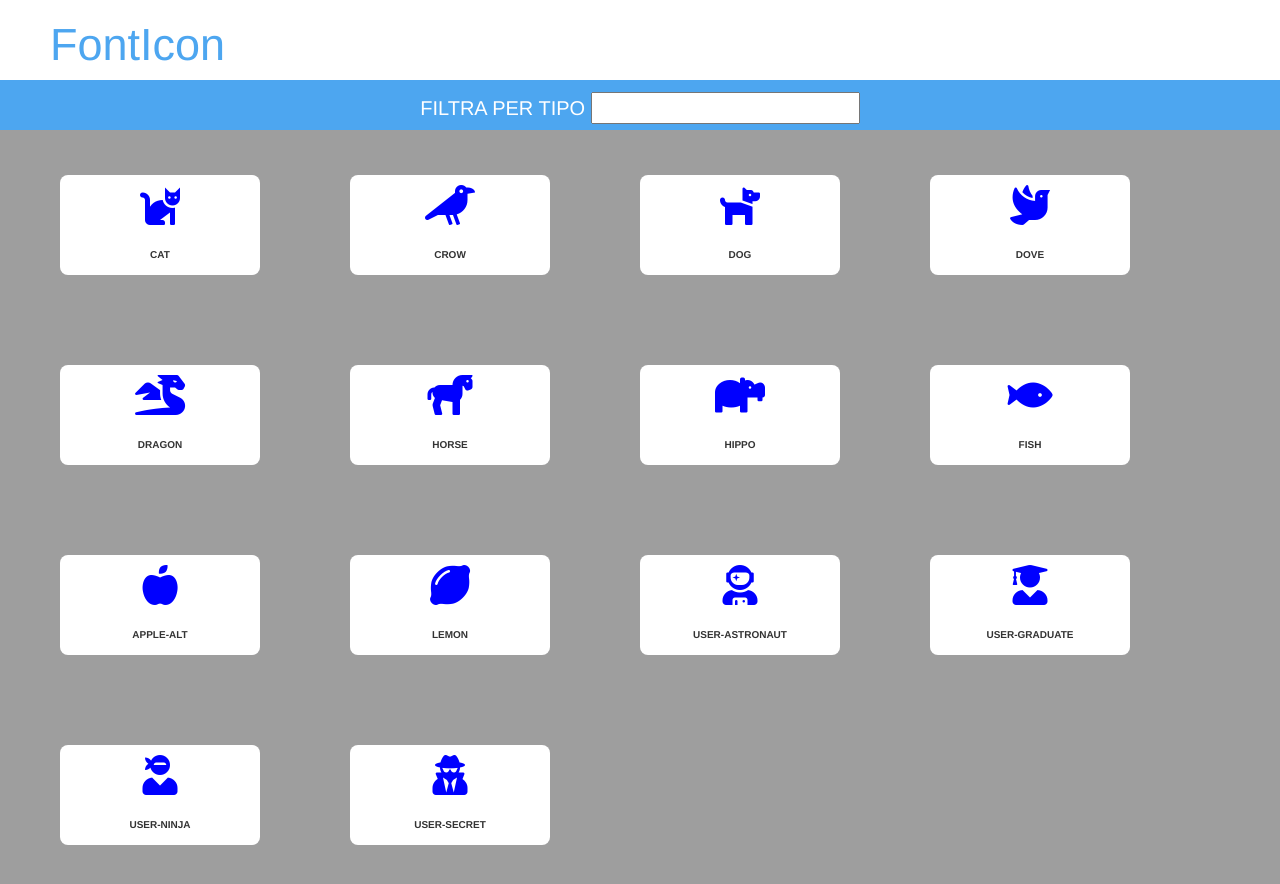
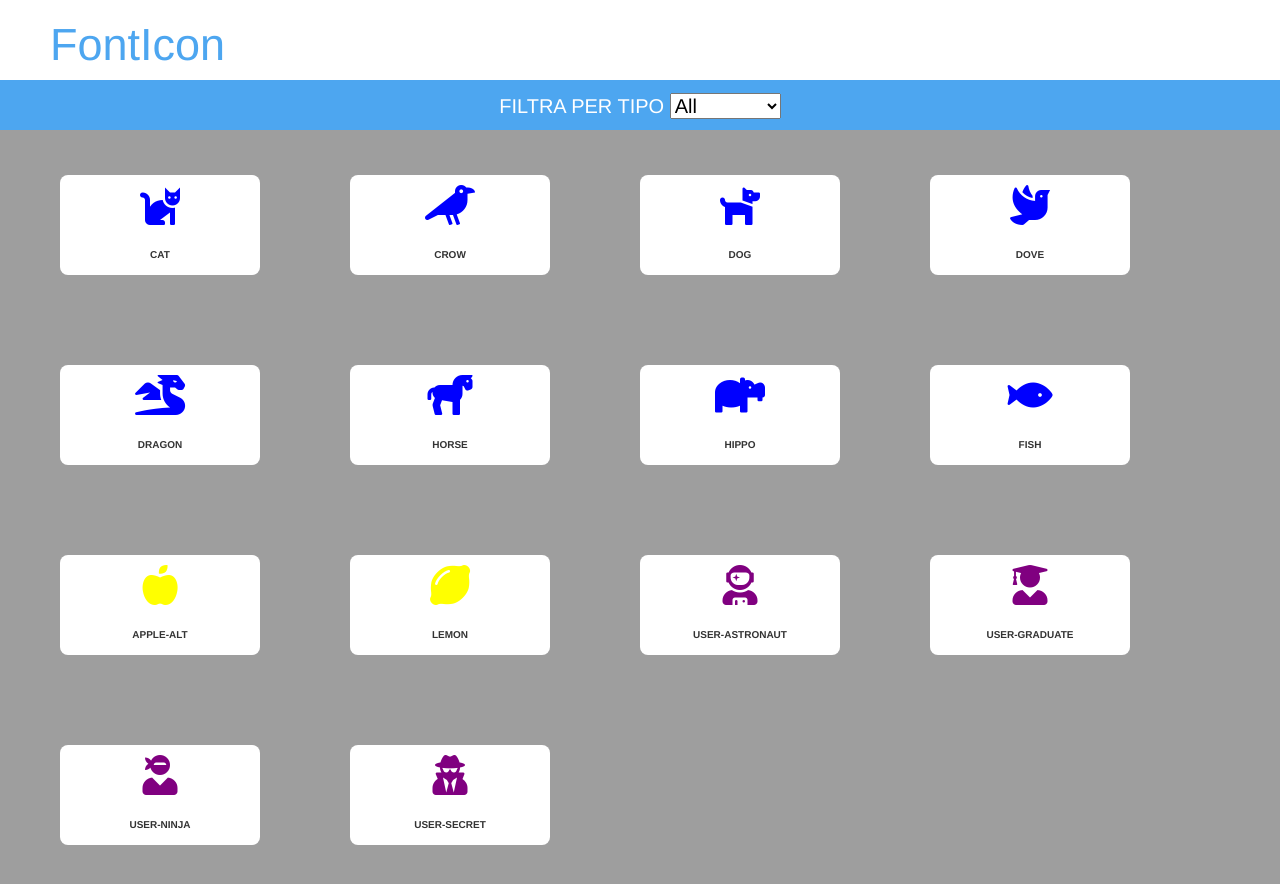
Before and after one commit to filippotabbi/js-es6-icons, a plain HTML site: page ES6 Icons/index.html in a window 1280 px wide. Drawn offline with nearby package versions, Linux system fonts and the light colour scheme.

Commit message:
esercizio corretto e terminato

```diff
--- a/ES6 Icons/assets/css/master.css
+++ b/ES6 Icons/assets/css/master.css
@@ -41,7 +41,9 @@ transform: translate(-50%, -50%);
 .grey{
   background-color: #9e9e9e;
 }
-
+select{
+  color: #000;
+}
 .card{
   width:200px;
   height: 100px;
@@ -58,7 +60,7 @@ transform: translate(-50%, -50%);
 .blue{
   color: blue;
 }
-.yellow{
+.orange{
   color: yellow;
 }
 .purple{
--- a/ES6 Icons/assets/js/main.js
+++ b/ES6 Icons/assets/js/main.js
@@ -87,26 +87,41 @@ const icons = [
 		family: 'fas'
 	}
 ];
-icons.forEach((item) => {
+const colori = [
+  'blue',
+  'orange',
+  'purple',
+]
+const daticolor = icons.map((item, i, array) => {
+  if (item.type == "animal") {
+    let obj = {
+      ...item,
+      color: colori[0]
+    }
+    return obj;
+  }
+  else if (item.type == "vegetable") {
+    let obj = {
+      ...item,
+      color: colori[1]
+    }
+    return obj;
+  }
+  else {
+    let obj = {
+      ...item,
+      color: colori[2]
+    }
+    return obj;
+  }
+});
+console.log(daticolor);
+
+daticolor.forEach((item) => {
   console.log(`<li><i class="${item.family} ${item.prefix}${item.name}></i></li>`);
-  $('#icone').append(`<div class="card col-xs-2 "><i class="${item.family} ${item.prefix}${item.name}"></i>
+  $('#icone').append(`<div class="card col-xs-2 "><i class="${item.family} ${item.prefix}${item.name} ${item.color}"></i>
   <br><div class="title">${item.name}</div></div>`)
 
-});
-const animaliblu = icons.filter((element) => element.type == 'animal');
-const vegetaligialli = icons.filter((element) => element.type == 'vegetable');
-const userviola = icons.filter((element) => element.type == 'user');
-icons.forEach((item) => {
-
-  if (animaliblu) {
-    $( "i" ).addClass( "blue" );
-  }
-  else if (vegetaligialli) {
-    $( "i" ).addClass( "yellow" );
-  }
-  else if (userviola) {
-    $( "i" ).addClass( "purple" );
-  }
 });
 
 
--- a/ES6 Icons/index.html
+++ b/ES6 Icons/index.html
@@ -21,7 +21,12 @@
       <div class="container-fluid azul">
         <div class="text-center m-top-30">
           Filtra per tipo
-          <input type="text" name="" value="">
+          <select class="" name="">
+            <option value="">All</option>
+            <option value="">Animals</option>
+            <option value="">Vegetable</option>
+            <option value="">User</option>
+          </select>
         </div>
       </div>
 
```
